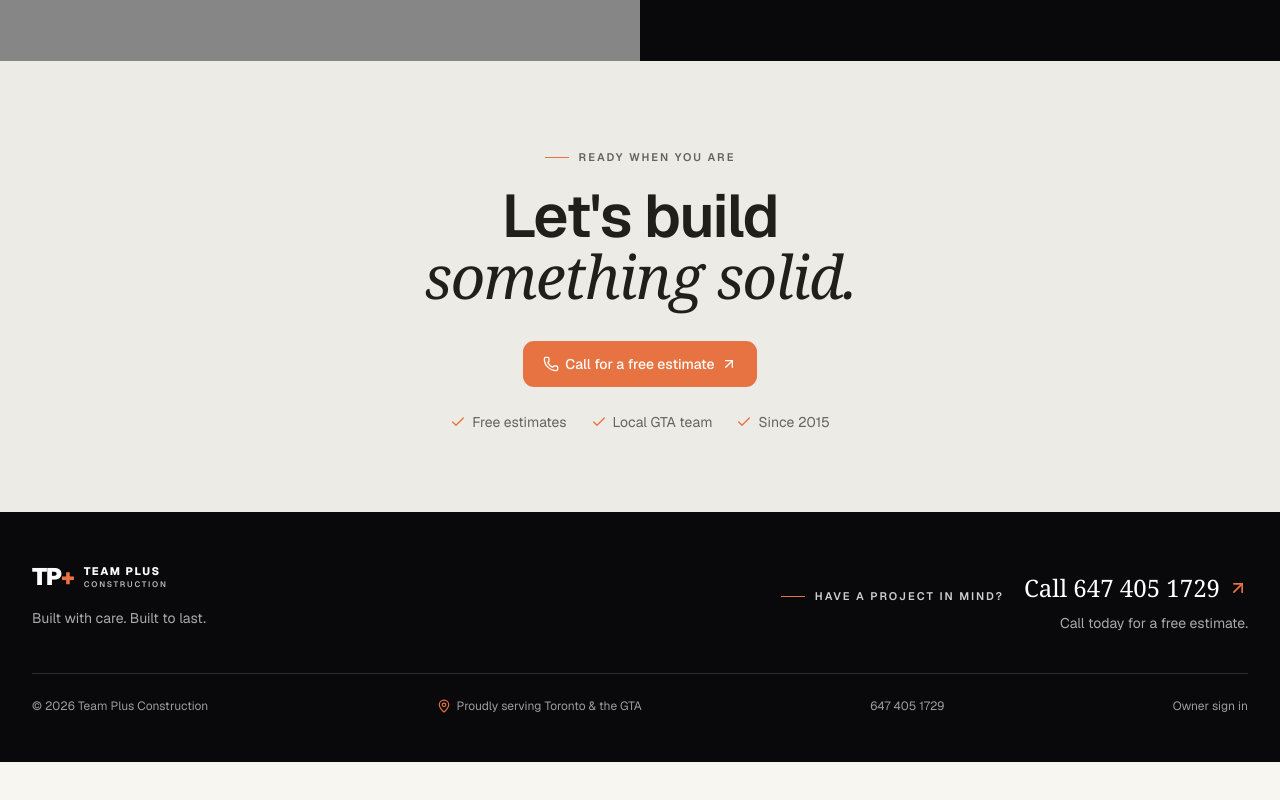
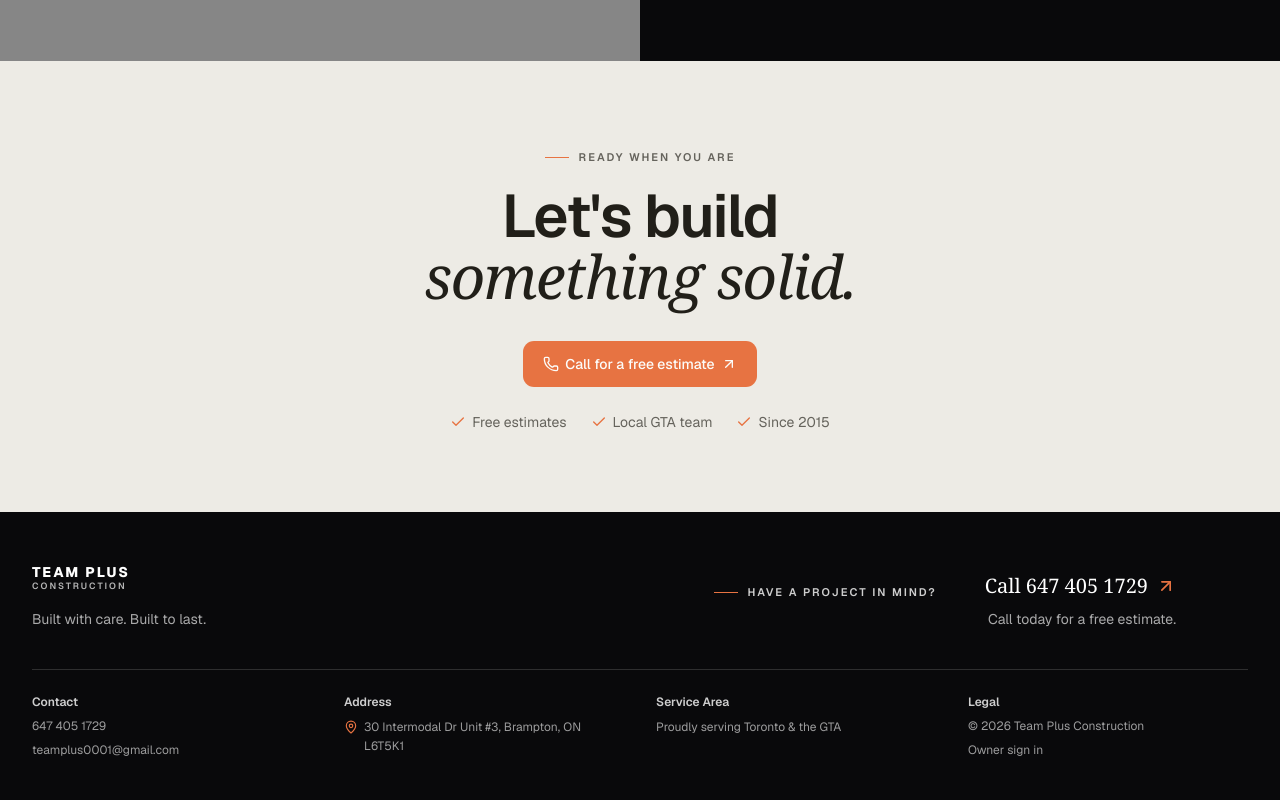
Before and after one commit to umangjitsingh/team, a Next.js app: page / in a window 1280 px wide. Shown: the part 3682-4482 px from the top of the page. Before the commit the page ends 4444 px from the top, so only its background shows below. Built offline with nearby package versions, Linux system fonts and the light colour scheme; no server answers; the database is empty; grey boxes are pictures that could not be loaded.

Commit message:
final commit

```diff
--- a/src/components/brand.tsx
+++ b/src/components/brand.tsx
@@ -9,25 +9,17 @@ export function BrandMark({
 }) {
   return (
     <span className={cn("inline-flex items-center gap-2.5", className)}>
+
       <span
         className={cn(
-          "text-2xl leading-none font-black tracking-tighter",
-          inverted ? "text-white" : "text-foreground",
-        )}
-      >
-        TP
-        <span className="text-primary">+</span>
-      </span>
-      <span
-        className={cn(
-          "flex flex-col text-[11px] leading-tight font-extrabold tracking-[0.14em]",
+          "flex flex-col text-sm leading-tight font-extrabold tracking-[0.14em]",
           inverted ? "text-white" : "text-foreground",
         )}
       >
         TEAM PLUS
         <small
           className={cn(
-            "text-[8px] font-semibold tracking-[0.22em]",
+            "text-[9px] font-semibold tracking-[0.22em]",
             inverted ? "text-white/70" : "text-muted-foreground",
           )}
         >
--- a/src/components/team-plus-site.tsx
+++ b/src/components/team-plus-site.tsx
@@ -446,7 +446,7 @@ function Footer() {
     <footer className="bg-zinc-950 text-white">
       <div className="mx-auto max-w-7xl px-5 py-12 md:px-8">
         <div className="flex flex-col gap-8 border-b border-white/15 pb-10 sm:flex-row sm:items-center sm:justify-between">
-          <div>
+          <div  >
             <a href="#top" aria-label="Team Plus Construction home">
               <BrandMark inverted />
             </a>
@@ -454,11 +454,11 @@ function Footer() {
               Built with care. Built to last.
             </p>
           </div>
-          <div className="sm:text-right">
+          <div className="sm:text-right sm:mr-18 ">
             <Eyebrow light>Have a project in mind?</Eyebrow>
             <a
               href={phoneHref}
-              className="mt-3 inline-flex items-center gap-2 font-serif text-2xl hover:text-primary sm:ml-5"
+              className="mt-3 inline-flex items-center gap-2 font-serif text-2xl sm:text-xl hover:text-primary sm:ml-12"
             >
               Call 647 405 1729
               <ArrowUpRight className="size-5 text-primary" />
@@ -468,18 +468,36 @@ function Footer() {
             </p>
           </div>
         </div>
-        <div className="flex flex-col gap-3 pt-6 text-xs text-white/60 sm:flex-row sm:items-center sm:justify-between">
-          <span>© {new Date().getFullYear()} Team Plus Construction</span>
-          <span className="inline-flex items-center gap-1.5">
-            <MapPin className="size-3.5 text-primary" />
-            Proudly serving Toronto & the GTA
-          </span>
-          <a href={phoneHref} className="hover:text-white">
-            647 405 1729
-          </a>
-          <a href="/admin/sign-in" className="hover:text-primary">
-            Owner sign in
-          </a>
+        <div className="grid gap-4 pt-6 text-xs text-white/60 sm:grid-cols-2 sm:gap-6 lg:grid-cols-4 lg:gap-8">
+          <div className="flex flex-col gap-2">
+            <span className="font-semibold text-white/80">Contact</span>
+            <a href={phoneHref} className="hover:text-white transition-colors">
+              647 405 1729
+            </a>
+            <a href="mailto:teamplus0001@gmail.com" className="hover:text-white transition-colors break-all">
+              teamplus0001@gmail.com
+            </a>
+          </div>
+          <div className="flex flex-col gap-2">
+            <span className="font-semibold text-white/80">Address</span>
+            <span className="inline-flex items-start gap-1.5 leading-relaxed">
+              <MapPin className="size-3.5 text-primary shrink-0 mt-0.5" />
+              30 Intermodal Dr Unit #3, Brampton, ON L6T5K1
+            </span>
+          </div>
+          <div className="flex flex-col gap-2">
+            <span className="font-semibold text-white/80">Service Area</span>
+            <span className="leading-relaxed">
+              Proudly serving Toronto & the GTA
+            </span>
+          </div>
+          <div className="flex flex-col gap-2">
+            <span className="font-semibold text-white/80">Legal</span>
+            <span>© {new Date().getFullYear()} Team Plus Construction</span>
+            <a href="/admin/sign-in" className="hover:text-primary transition-colors">
+              Owner sign in
+            </a>
+          </div>
         </div>
       </div>
     </footer>
```
